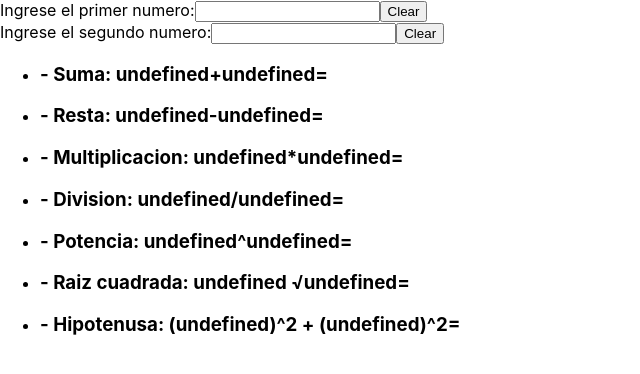
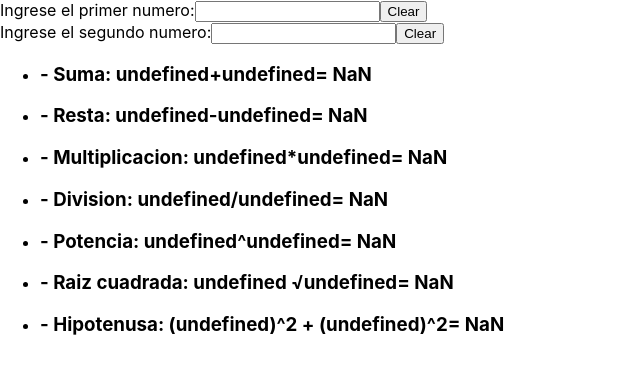
Before and after one commit to Juanideni/advance-calculator, a React (Create React App) app: page / in a window 1280 px wide. Shown: the top 374 px of the page, without its empty margins (0-640 px from the left). Built offline with nearby package versions, Linux system fonts and the light colour scheme.

Commit message:
React done

```diff
--- a/src/Design.js
+++ b/src/Design.js
@@ -34,13 +34,13 @@ function Design(){
         </div>
         <div>
             <ul>
-                <li><h3>- Suma: <span id="suma">{firstNumber+"+"+secondNumber+"= "}</span></h3></li>
-                <li><h3>- Resta: <span id="resta">{firstNumber+"-"+secondNumber+"= "}</span></h3></li>
-                <li><h3>- Multiplicacion: <span id="multiplicacion">{firstNumber+"*"+secondNumber+"= "}</span></h3></li>
-                <li><h3>- Division: <span id="division"></span>{firstNumber+"/"+secondNumber+"= "}</h3></li>
-                <li><h3>- Potencia: <span id="potencia"></span>{firstNumber+"^"+secondNumber+"= "}</h3></li>
-                <li><h3>- Raiz cuadrada: <span id="raiz cuadrada">{firstNumber+" √"+secondNumber+"= "}</span></h3></li>
-                <li><h3>- Hipotenusa: <span id="hipotenusa">{"("+firstNumber+")^2 + ("+secondNumber+")^2= "}</span></h3></li>
+                <li><h3>- Suma: <span id="suma">{firstNumber+"+"+secondNumber+"= "+Number((firstNumber*1)+(secondNumber *1))}</span></h3></li>
+                <li><h3>- Resta: <span id="resta">{firstNumber+"-"+secondNumber+"= "+Number(firstNumber-secondNumber)}</span></h3></li>
+                <li><h3>- Multiplicacion: <span id="multiplicacion">{firstNumber+"*"+secondNumber+"= "+firstNumber*secondNumber}</span></h3></li>
+                <li><h3>- Division: <span id="division"></span>{firstNumber+"/"+secondNumber+"= "+firstNumber/secondNumber}</h3></li>
+                <li><h3>- Potencia: <span id="potencia"></span>{firstNumber+"^"+secondNumber+"= "+Math.pow(firstNumber, secondNumber)}</h3></li>
+                <li><h3>- Raiz cuadrada: <span id="raiz cuadrada">{firstNumber+" √"+secondNumber+"= "+Math.pow(firstNumber, (1/secondNumber))}</span></h3></li>
+                <li><h3>- Hipotenusa: <span id="hipotenusa">{"("+firstNumber+")^2 + ("+secondNumber+")^2= "+Number((firstNumber*firstNumber)+(secondNumber*secondNumber))}</span></h3></li>
             </ul>
         </div>
         </>
```
